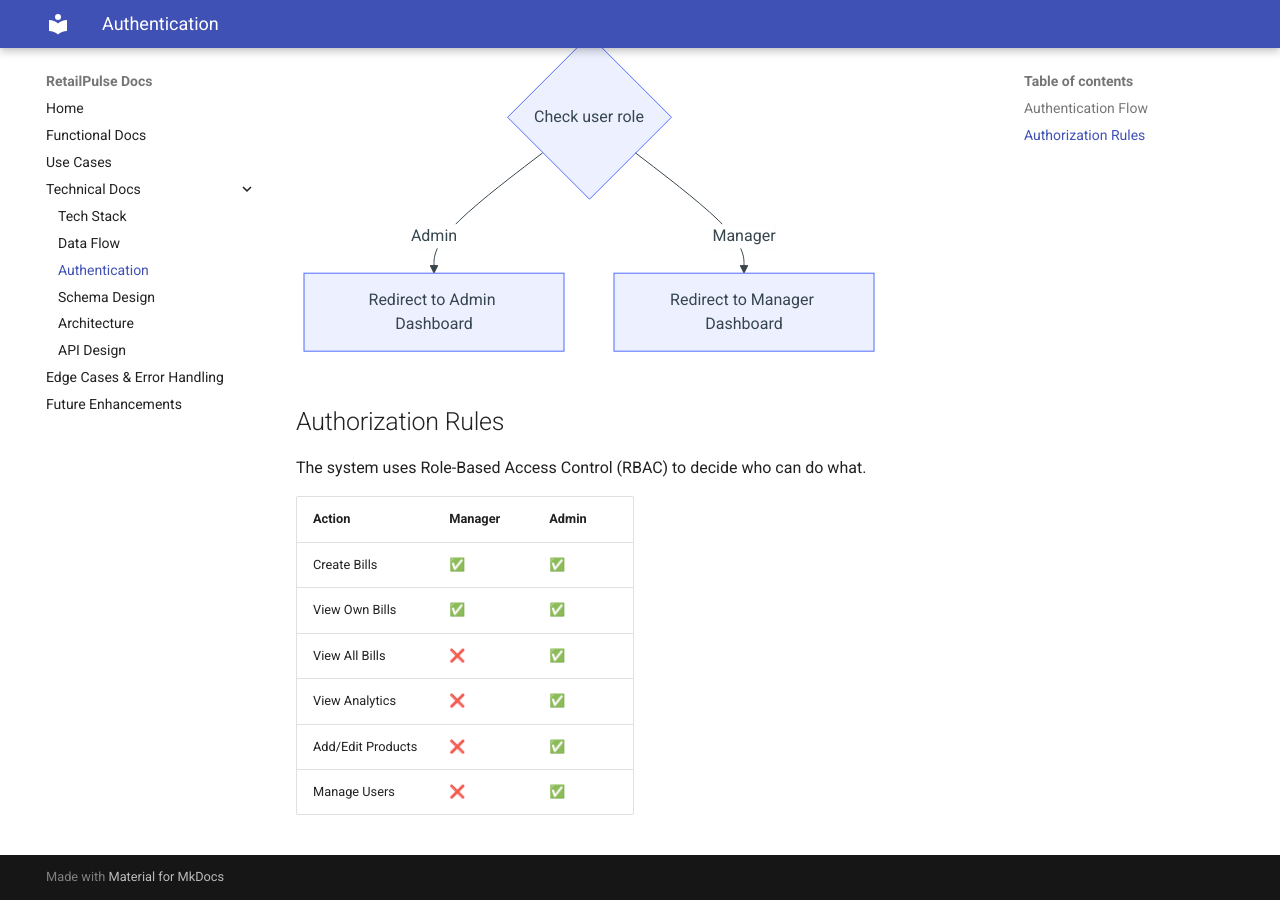
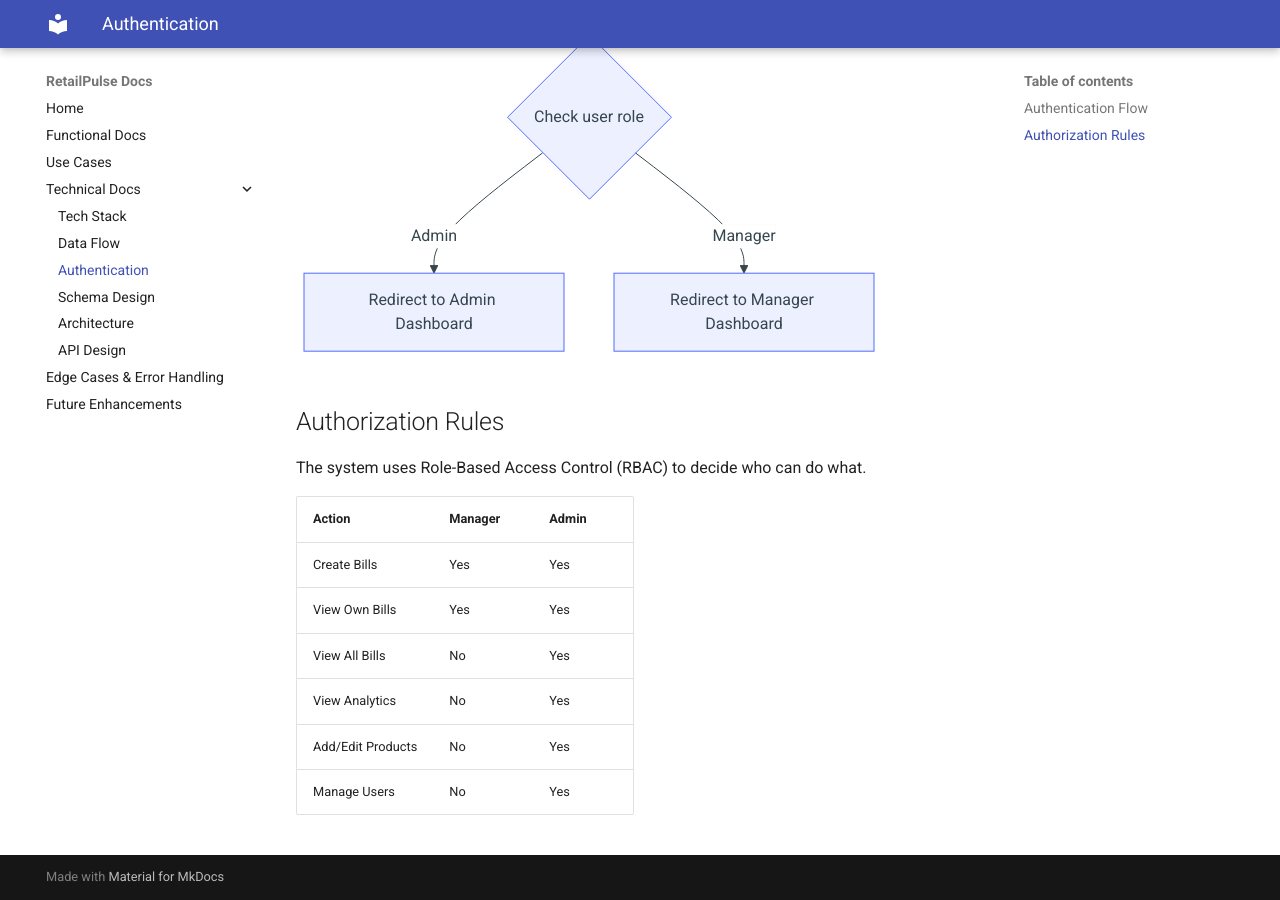
Before and after one commit to rohitagarwal-gkmit/retailpulse-docs, an MkDocs documentation site: the page built from docs/technical/auth.md, in a window 1280 px wide and 900 px high, scrolled down 807 px. Built offline with MkDocs 1.6.1 and Material for MkDocs 9.7.7, drawn with Linux system fonts in a browser that asks for light colours.

```diff
--- a/docs/technical/auth.md
+++ b/docs/technical/auth.md
@@ -20,9 +20,9 @@ The system uses Role-Based Access Control (RBAC) to decide who can do what.
 
 | Action | Manager | Admin |
 |---|---|---|
-| Create Bills | ✅ | ✅ |
-| View Own Bills | ✅ | ✅ |
-| View All Bills | ❌ | ✅ |
-| View Analytics | ❌ | ✅ |
-| Add/Edit Products | ❌ | ✅ |
-| Manage Users | ❌ | ✅ |
+| Create Bills | Yes | Yes |
+| View Own Bills | Yes | Yes |
+| View All Bills | No | Yes |
+| View Analytics | No | Yes |
+| Add/Edit Products | No | Yes |
+| Manage Users | No | Yes |
```
